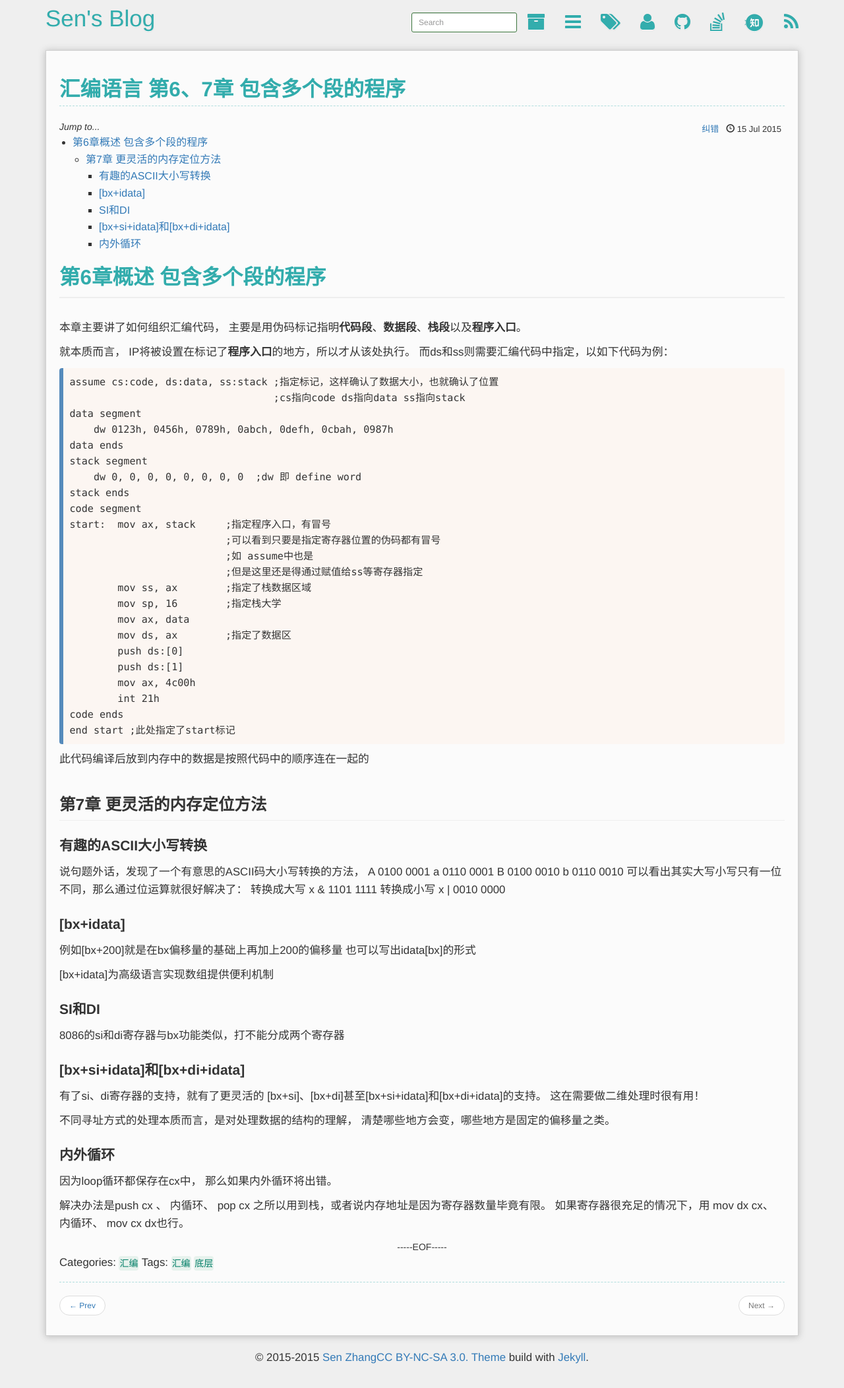
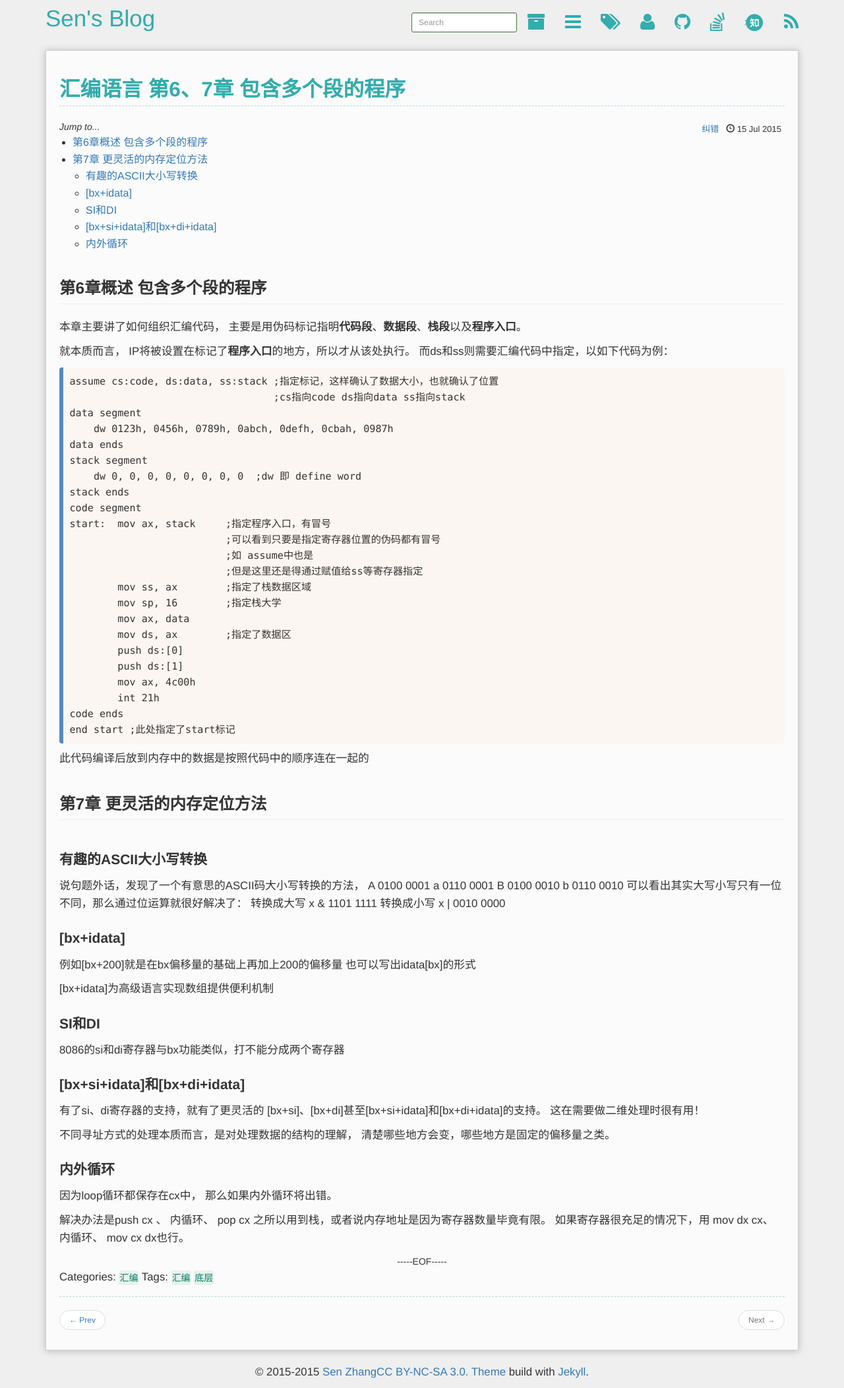
Before and after one commit to SenZhangAI/senzhangai.github.com, a Jekyll site: the page built from _posts/2015-07-15-assembly-language-chapter-6.md, in a window 1280 px wide. Shown: the whole page at 66% size. Built offline with Jekyll 4.4.1, drawn with Linux system fonts in a browser that asks for light colours; Markdown is read by kramdown in place of the engine named in the settings; comment, search, counter and statistics services are not loaded; before the commit the page ends 2082 px from its top, so only the background shows below that.

```diff
--- a/_posts/2015-07-15-assembly-language-chapter-6.md
+++ b/_posts/2015-07-15-assembly-language-chapter-6.md
@@ -7,7 +7,7 @@ category: 汇编
 tags: [汇编, 底层]
 ---
 
-# 第6章概述 包含多个段的程序
+## 第6章概述 包含多个段的程序
 本章主要讲了如何组织汇编代码，
 主要是用伪码标记指明**代码段**、**数据段**、**栈段**以及**程序入口**。
 
```
